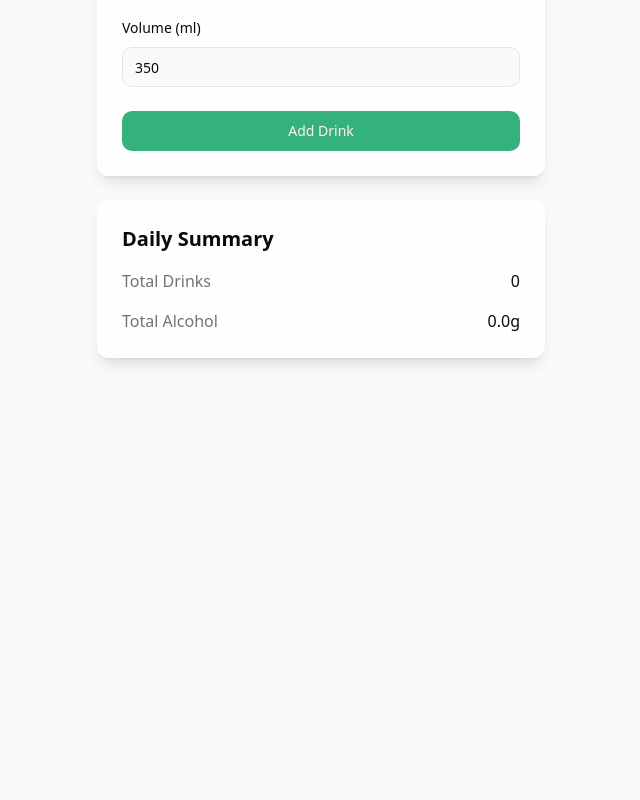
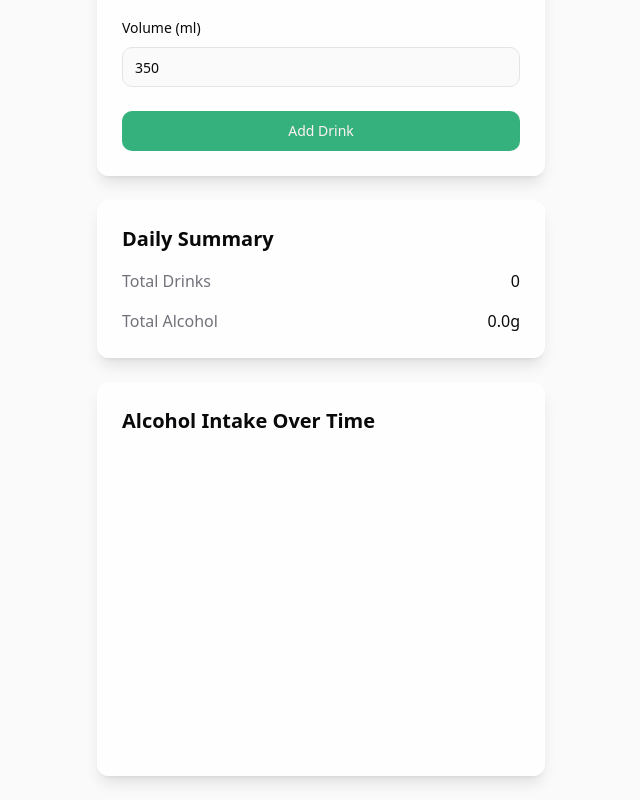
Before and after one commit to dpesha/alcohol-gramma-tracker, a React (Vite) app: page / in a window 1280 px wide. Shown: the part 326-1126 px from the top of the page, without its empty margins (319-959 px from the left). Before the commit the page ends 800 px from the top, so only its background shows below. Built offline with nearby package versions, Linux system fonts and the light colour scheme.

Commit message:
Add graph for alcohol intake tracking
Implement a graph component to visualize weekly and monthly alcohol consumption data. This feature will enhance the user experience by providing insights into drinking habits over time.
[skip gpt_engineer]

```diff
--- /dev/null
+++ b/src/components/AlcoholGraph.tsx
@@ -0,0 +1,75 @@
+import { Card } from "@/components/ui/card";
+import { ChartContainer, ChartTooltip, ChartTooltipContent } from "@/components/ui/chart";
+import { LineChart, Line, XAxis, YAxis, ResponsiveContainer } from "recharts";
+import type { Drink } from "./DrinkForm";
+
+interface AlcoholGraphProps {
+  drinks: Drink[];
+}
+
+const AlcoholGraph = ({ drinks }: AlcoholGraphProps) => {
+  // Group drinks by date and calculate total alcohol for each day
+  const dailyData = drinks.reduce((acc: { date: string; total: number }[], drink) => {
+    const date = new Date().toLocaleDateString();
+    const existingDay = acc.find(d => d.date === date);
+
+    if (existingDay) {
+      existingDay.total += drink.alcoholGrams;
+    } else {
+      acc.push({ date, total: drink.alcoholGrams });
+    }
+
+    return acc;
+  }, []);
+
+  console.log("Graph data:", dailyData);
+
+  return (
+    <Card className="glass-card p-6 w-full max-w-md mx-auto mt-6 fade-in">
+      <h2 className="text-xl font-semibold mb-4">Alcohol Intake Over Time</h2>
+      <div className="h-[300px] w-full">
+        <ChartContainer
+          className="h-full"
+          config={{
+            line: {
+              theme: {
+                light: "hsl(var(--primary))",
+                dark: "hsl(var(--primary))",
+              },
+            },
+          }}
+        >
+          <LineChart data={dailyData}>
+            <XAxis
+              dataKey="date"
+              stroke="hsl(var(--muted-foreground))"
+              fontSize={12}
+            />
+            <YAxis
+              stroke="hsl(var(--muted-foreground))"
+              fontSize={12}
+              label={{
+                value: 'Alcohol (g)',
+                angle: -90,
+                position: 'insideLeft',
+                style: { fontSize: '12px' }
+              }}
+            />
+            <ChartTooltip>
+              <ChartTooltipContent />
+            </ChartTooltip>
+            <Line
+              type="monotone"
+              dataKey="total"
+              strokeWidth={2}
+              dot={true}
+              activeDot={{ r: 6 }}
+            />
+          </LineChart>
+        </ChartContainer>
+      </div>
+    </Card>
+  );
+};
+
+export default AlcoholGraph;
--- a/src/pages/Index.tsx
+++ b/src/pages/Index.tsx
@@ -1,6 +1,7 @@
 import { useState } from "react";
 import DrinkForm, { Drink } from "@/components/DrinkForm";
 import DailySummary from "@/components/DailySummary";
+import AlcoholGraph from "@/components/AlcoholGraph";
 
 const Index = () => {
   const [drinks, setDrinks] = useState<Drink[]>([]);
@@ -18,6 +19,7 @@ const Index = () => {
 
       <DrinkForm onAddDrink={handleAddDrink} />
       <DailySummary drinks={drinks} />
+      <AlcoholGraph drinks={drinks} />
     </div>
   );
 };
```
